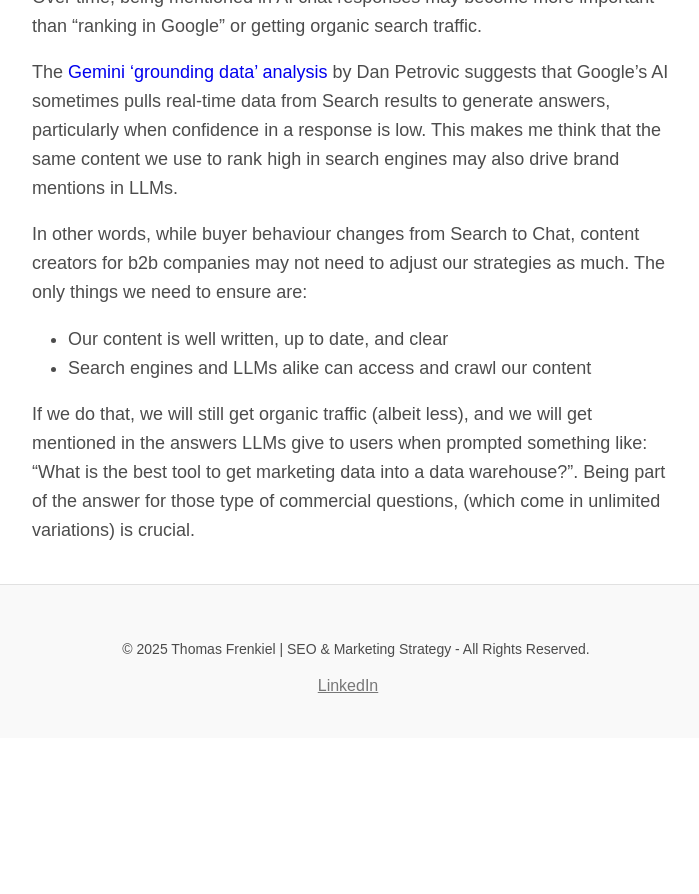
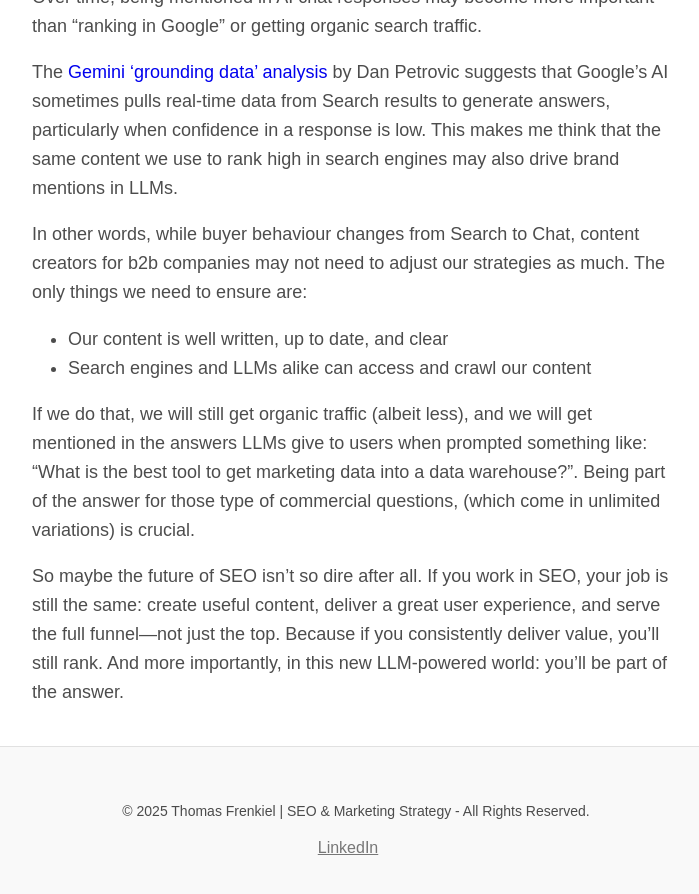
Before and after one commit to tfrenkiel040/website, a Jekyll site: the page built from _posts/2025-03-19-future-of-seo.md, in a window 1280 px wide and 900 px high, scrolled down 843 px. Shown: the top 894 px of the window, without its empty margins (284-983 px from the left). Built offline with Jekyll 4.4.1, drawn with Linux system fonts in a browser that asks for light colours; before the commit the page ends 1581 px from its top, so only the background shows below that.

Commit message:
Update 2025-03-19-future-of-seo.md

```diff
--- a/_posts/2025-03-19-future-of-seo.md
+++ b/_posts/2025-03-19-future-of-seo.md
@@ -25,3 +25,8 @@ In other words, while buyer behaviour changes from Search to Chat, content creat
 2. Search engines and LLMs alike can access and crawl our content
 
 If we do that, we will still get organic traffic (albeit less), and we will get mentioned in the answers LLMs give to users when prompted something like: "What is the best tool to get marketing data into a data warehouse?". Being part of the answer for those type of commercial questions, (which come in unlimited variations) is crucial.
+
+So maybe the future of SEO isn’t so dire after all.
+If you work in SEO, your job is still the same: create useful content, deliver a great user experience, and serve the full funnel—not just the top.
+Because if you consistently deliver value, you’ll still rank.
+And more importantly, in this new LLM-powered world: you’ll be part of the answer.
```
